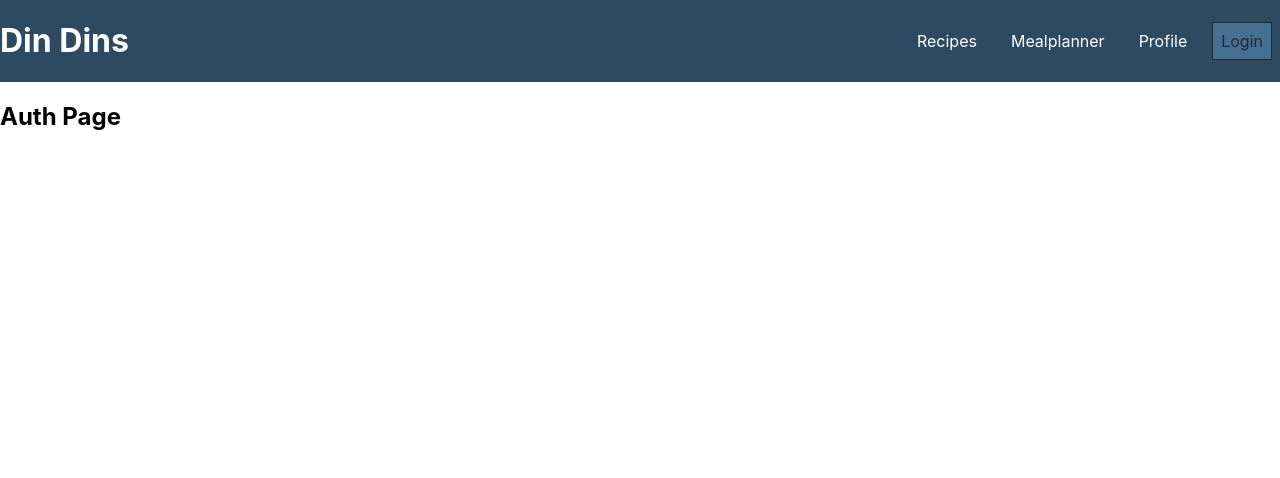
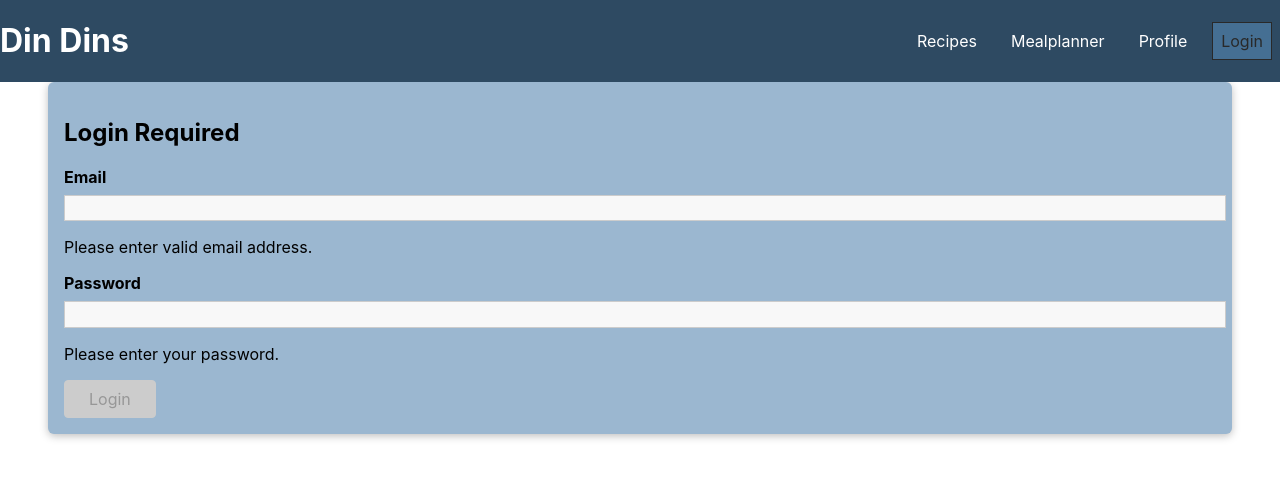
Before and after one commit to Max-Stevenson/din-dins, a React (Create React App) app in the folder frontend/: page /login in a window 1280 px wide. Shown: the top 478 px of the page. Built offline with nearby package versions, Linux system fonts and the light colour scheme.

Commit message:
Finished Login page.

```diff
--- a/frontend/src/profile/pages/Auth.css
+++ b/frontend/src/profile/pages/Auth.css
@@ -0,0 +1,15 @@
+.authentication__header {
+  color: white;
+  text-align: center;
+}
+
+.authentication {
+  width: 90%;
+  max-width: 25rem;
+  margin: 7rem auto;
+  text-align: center;
+}
+
+.authentication form {
+  margin-bottom: 1rem;
+}
--- a/frontend/src/profile/pages/Auth.js
+++ b/frontend/src/profile/pages/Auth.js
@@ -1,8 +1,56 @@
 import React from "react";
 import "./Auth.css";
+import Card from "../../shared/components/UIElements/Card";
+import Input from "../../shared/components/FormElements/Input";
+import Button from "../../shared/components/FormElements/Button";
+import {
+  VALIDATOR_EMAIL,
+  VALIDATOR_REQUIRE
+} from "../../shared/util/validators";
+import { useForm } from "../../shared/hooks/form-hook";
 
 const Auth = () => {
-  return <h2>Auth Page</h2>;
+  const [formState, inputHandler] = useForm(
+    {
+      email: { value: "", isValid: false },
+      password: { value: "", isValid: false }
+    },
+    false
+  );
+
+  const authSubmitHandler = event => {
+    event.preventDefault();
+    console.log(formState.inputs);
+  };
+
+  return (
+    <Card class="authentication">
+      <h2>Login Required</h2>
+      <form>
+        <Input
+          element="input"
+          id="email"
+          type="email"
+          label="Email"
+          validators={[VALIDATOR_EMAIL()]}
+          errorText="Please enter valid email address."
+          onInput={inputHandler}
+        />
+        <Input
+          element="input"
+          id="password"
+          type="password"
+          label="Password"
+          validators={[VALIDATOR_REQUIRE()]}
+          errorText="Please enter your password."
+          onInput={inputHandler}
+        />
+        <Button type="submit" onClick={authSubmitHandler} disabled={!formState.isValid}>
+          Login
+        </Button>
+      </form>
+    </Card>
+  );
 };
 
 export default Auth;
```
